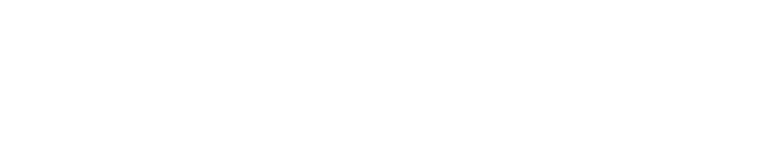
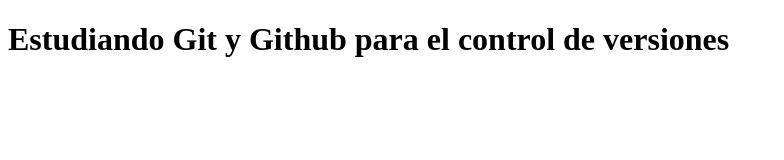
Before and after one commit to Sacorreal/prueba, a plain HTML site: page index.html in a window 1280 px wide. Shown: the whole page, without its empty margins (0-784 px from the left). Drawn offline with Linux system fonts and the light colour scheme.

Commit message:
agregado el html

```diff
--- a/index.html
+++ b/index.html
@@ -7,6 +7,6 @@
     <title>JAVASCRIPT ASINCRONICO</title>
 </head>
 <body>
-
+    <h1>Estudiando Git y Github para el control de versiones</h1>
 </body>
 </html>
```
